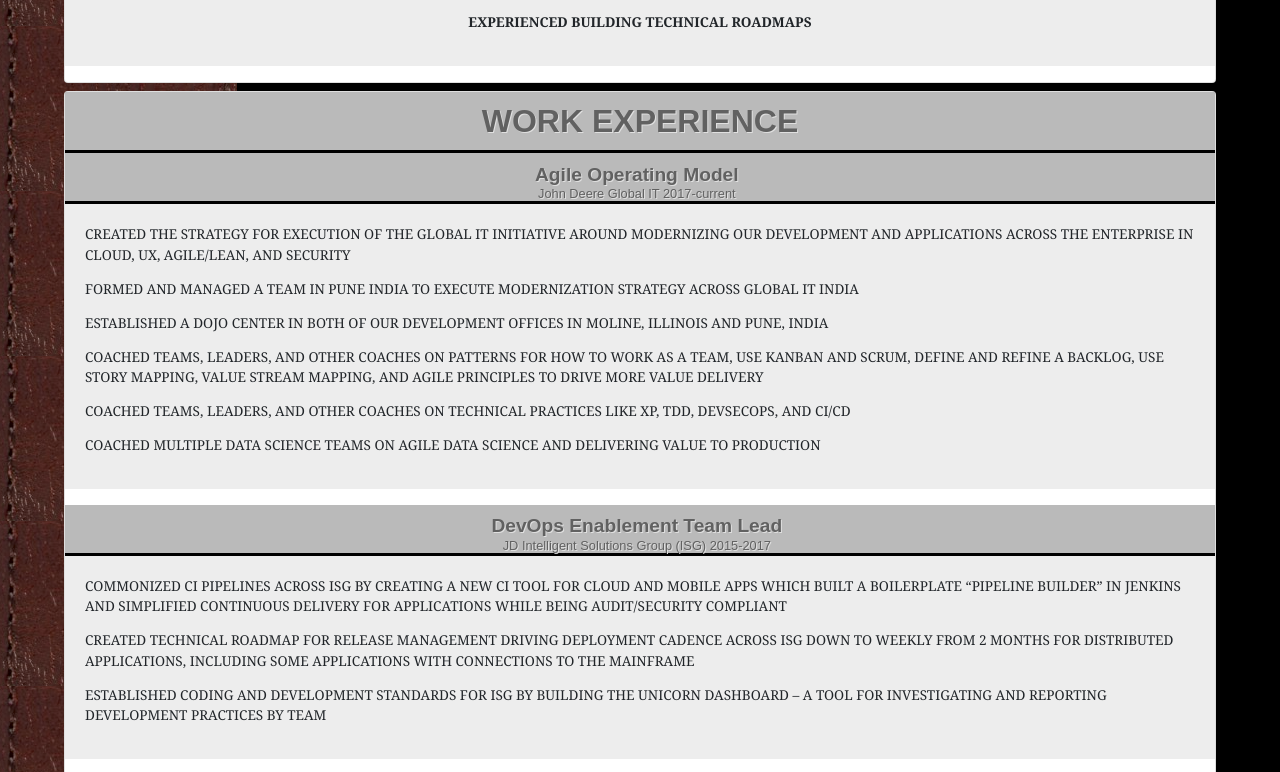
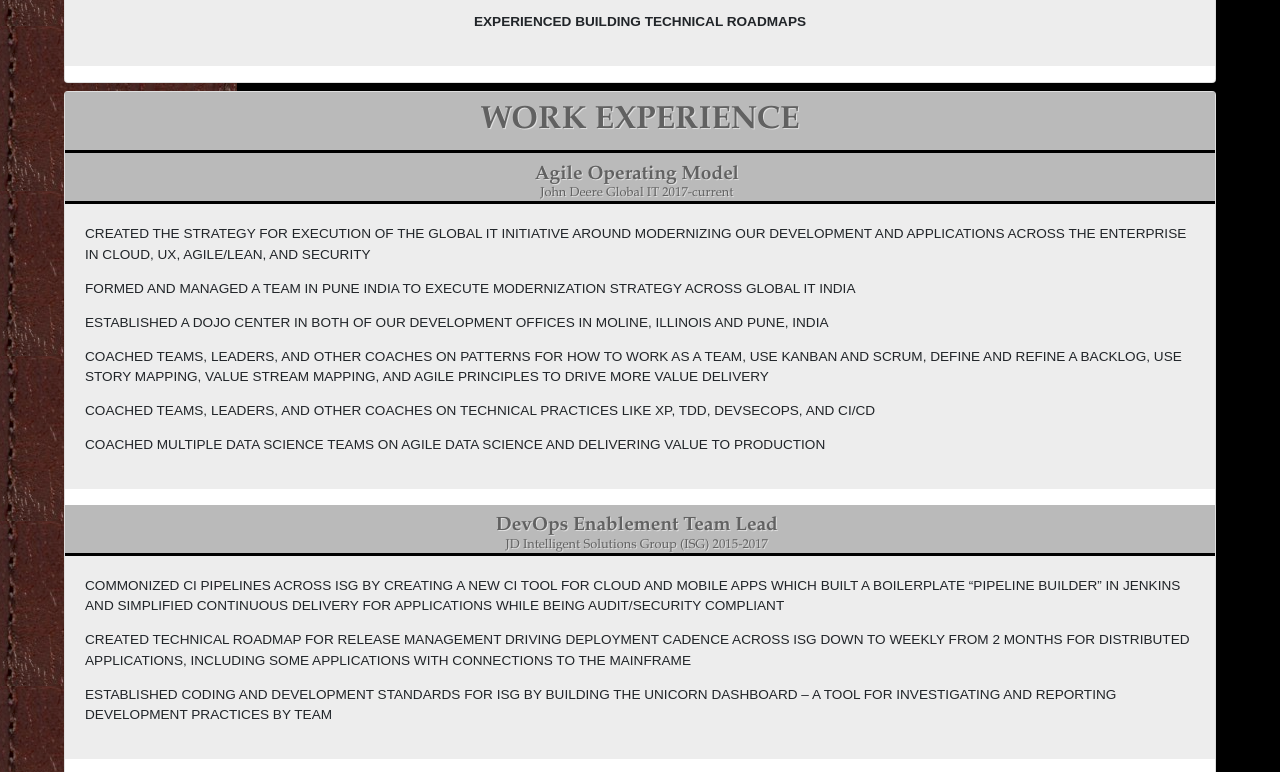
Before and after one commit to JustinThomsen/JustinThomsen.github.io, a website: page index.html in a window 1280 px wide. Shown: the part 799-1571 px from the top of the page. Drawn offline with nearby package versions, Linux system fonts and the light colour scheme.

Commit message:
Update week2.css

```diff
--- a/css/week2.css
+++ b/css/week2.css
@@ -68,7 +68,7 @@
 h1,
 h2,
 h3 {
-    font-family: Arial;
+    font-family: Palatino Linotype;
     margin-top: 0;
     font-weight: 300;
 }
@@ -117,7 +117,7 @@
 
 p,
 li {
-    font-family: Georgia, sans-serif;
+    font-family: Arial, sans-serif;
 }
 
 p {
```
